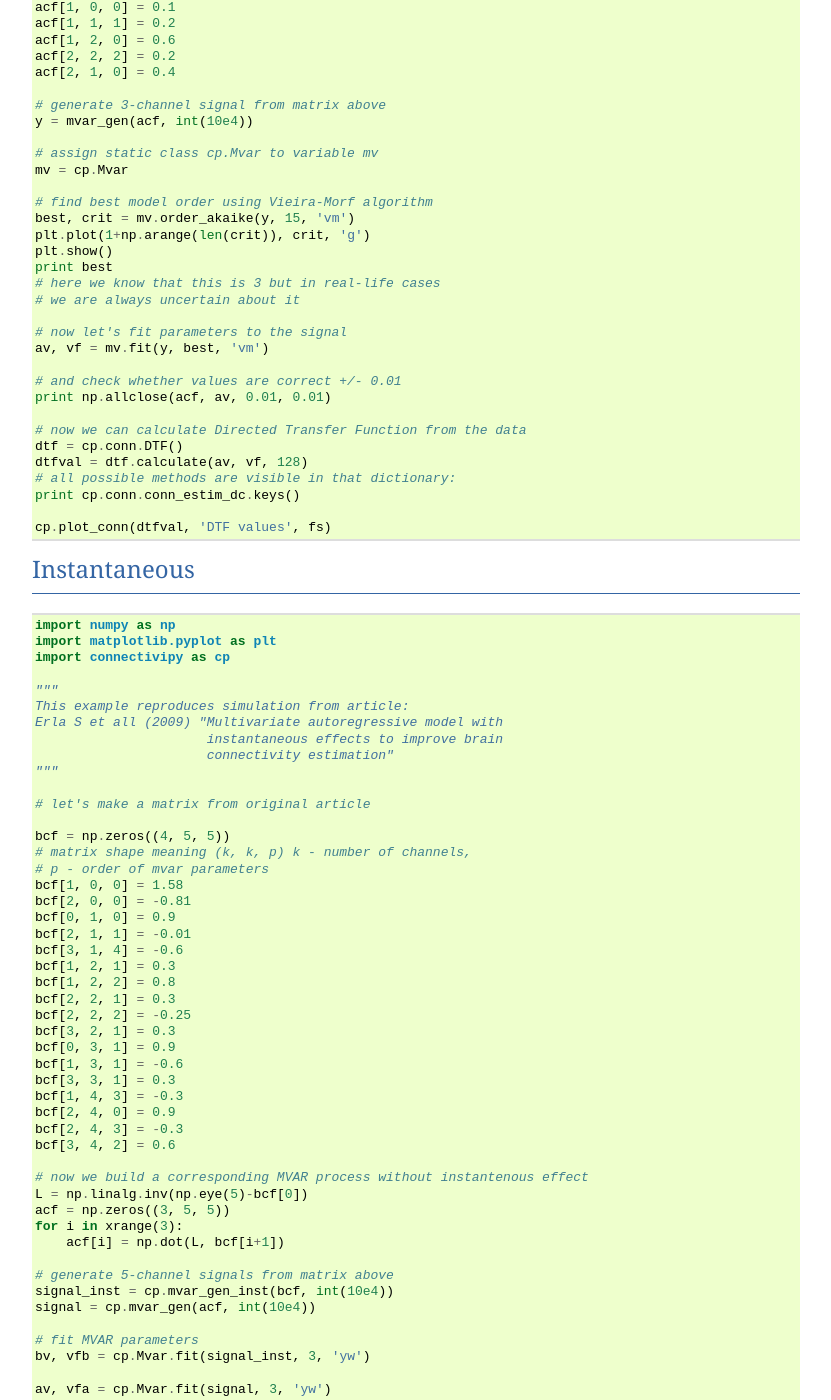
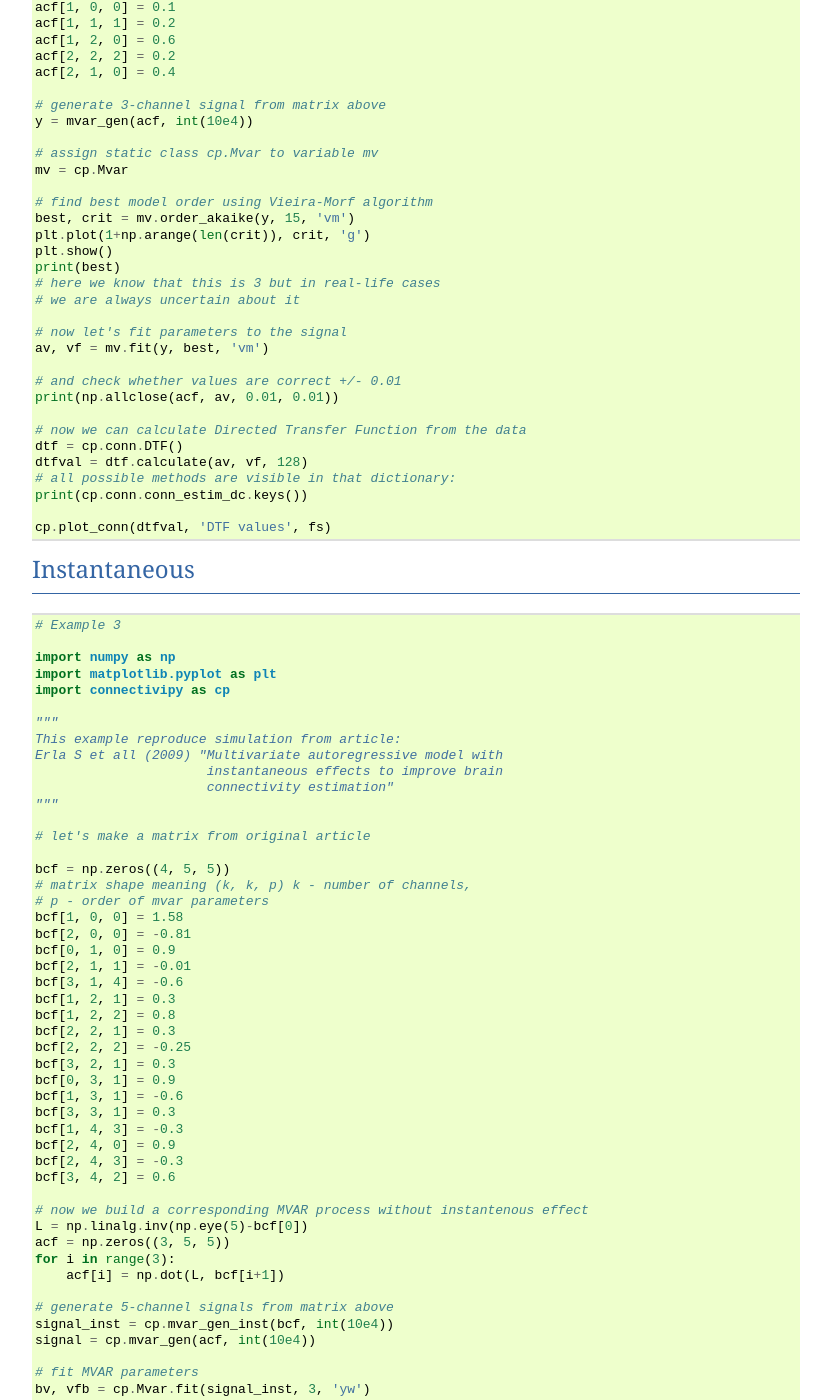
Before and after one commit to dokato/connectivipy, a Sphinx documentation site: the page built from doc/tutorial.rst, in a window 1280 px wide and 1400 px high, scrolled down 2037 px. Shown: the whole window, without its empty margins (48-879 px from the left). Built offline with Sphinx 7.4.7, drawn with Linux system fonts in a browser that asks for light colours; some of the changed text lies outside the part shown.

Commit message:
exampled upgraded to fit python 3 as well

```diff
--- a/doc/tutorial.rst
+++ b/doc/tutorial.rst
@@ -3,7 +3,7 @@
 Examples
 ==================
 
-*(which work in Python 2.7)*
+*(tested under Python 2.7 and 3.4)*
 
 Loading data
 ########
@@ -138,7 +138,7 @@ How to use specific classes
     best, crit = mv.order_akaike(y, 15, 'vm')
     plt.plot(1+np.arange(len(crit)), crit, 'g')
     plt.show()
-    print best
+    print(best)
     # here we know that this is 3 but in real-life cases
     # we are always uncertain about it
 
@@ -146,27 +146,30 @@ How to use specific classes
     av, vf = mv.fit(y, best, 'vm')
 
     # and check whether values are correct +/- 0.01
-    print np.allclose(acf, av, 0.01, 0.01)
+    print(np.allclose(acf, av, 0.01, 0.01))
 
     # now we can calculate Directed Transfer Function from the data
     dtf = cp.conn.DTF()
     dtfval = dtf.calculate(av, vf, 128)
     # all possible methods are visible in that dictionary:
-    print cp.conn.conn_estim_dc.keys()
+    print(cp.conn.conn_estim_dc.keys())
 
     cp.plot_conn(dtfval, 'DTF values', fs)
+
 
 Instantaneous
 ########
 
 .. code-block:: python
 
+    # Example 3
+
     import numpy as np
     import matplotlib.pyplot as plt
     import connectivipy as cp
 
     """
-    This example reproduces simulation from article:
+    This example reproduce simulation from article:
     Erla S et all (2009) "Multivariate autoregressive model with
                           instantaneous effects to improve brain
                           connectivity estimation"
@@ -198,7 +201,7 @@ Instantaneous
     # now we build a corresponding MVAR process without instantenous effect
     L = np.linalg.inv(np.eye(5)-bcf[0])
     acf = np.zeros((3, 5, 5))
-    for i in xrange(3):
+    for i in range(3):
         acf[i] = np.dot(L, bcf[i+1])
 
     # generate 5-channel signals from matrix above
@@ -226,8 +229,8 @@ Instantaneous
             xlim = [0, np.max(freqs)]
         if not ylim:
             ylim = [0, 1]
-        for i in xrange(k):
-            for j in xrange(k):
+        for i in range(k):
+            for j in range(k):
                 axes[i, j].fill_between(freqs, values_b[:, i, j], 0, facecolor='red', alpha=0.5)
                 axes[i, j].fill_between(freqs, values_a[:, i, j], 0, facecolor='black', alpha=0.5)
                 axes[i, j].set_xlim(xlim)
```
Also changed, not shown: 3 other files.
